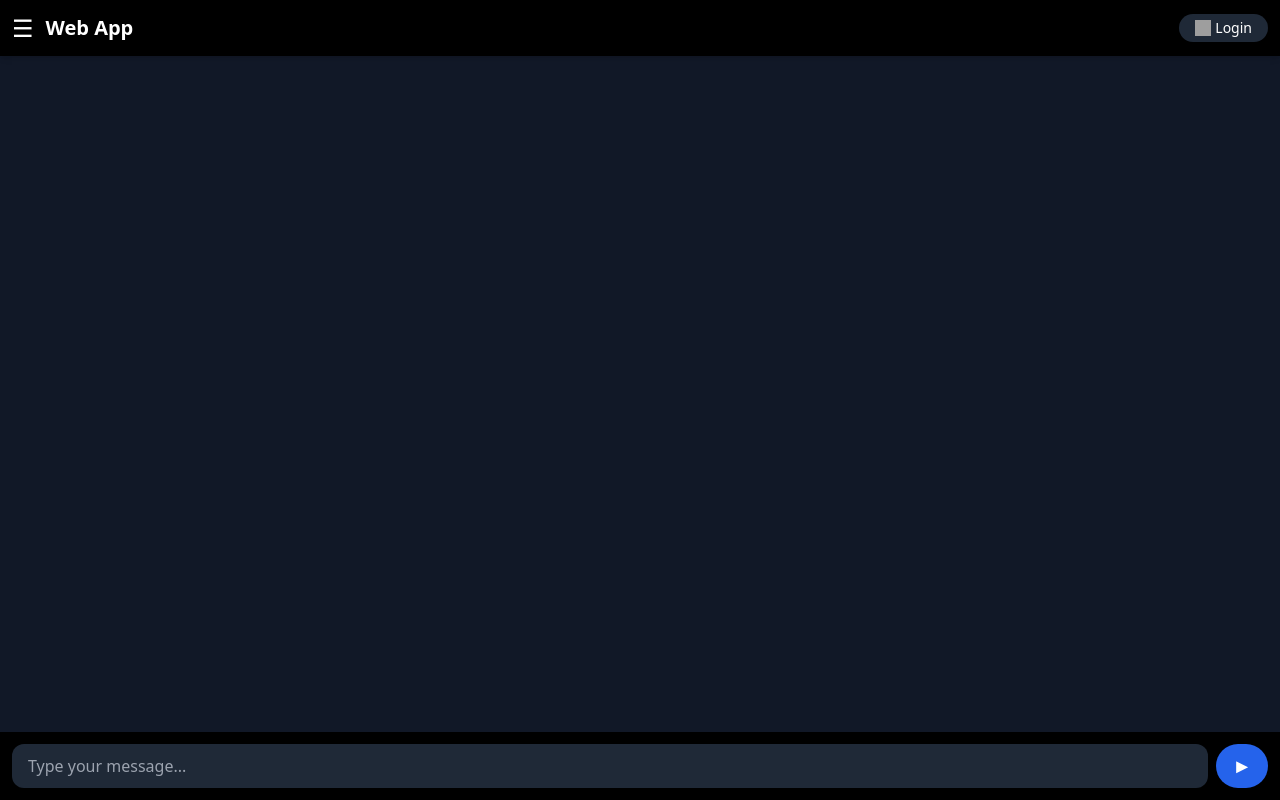
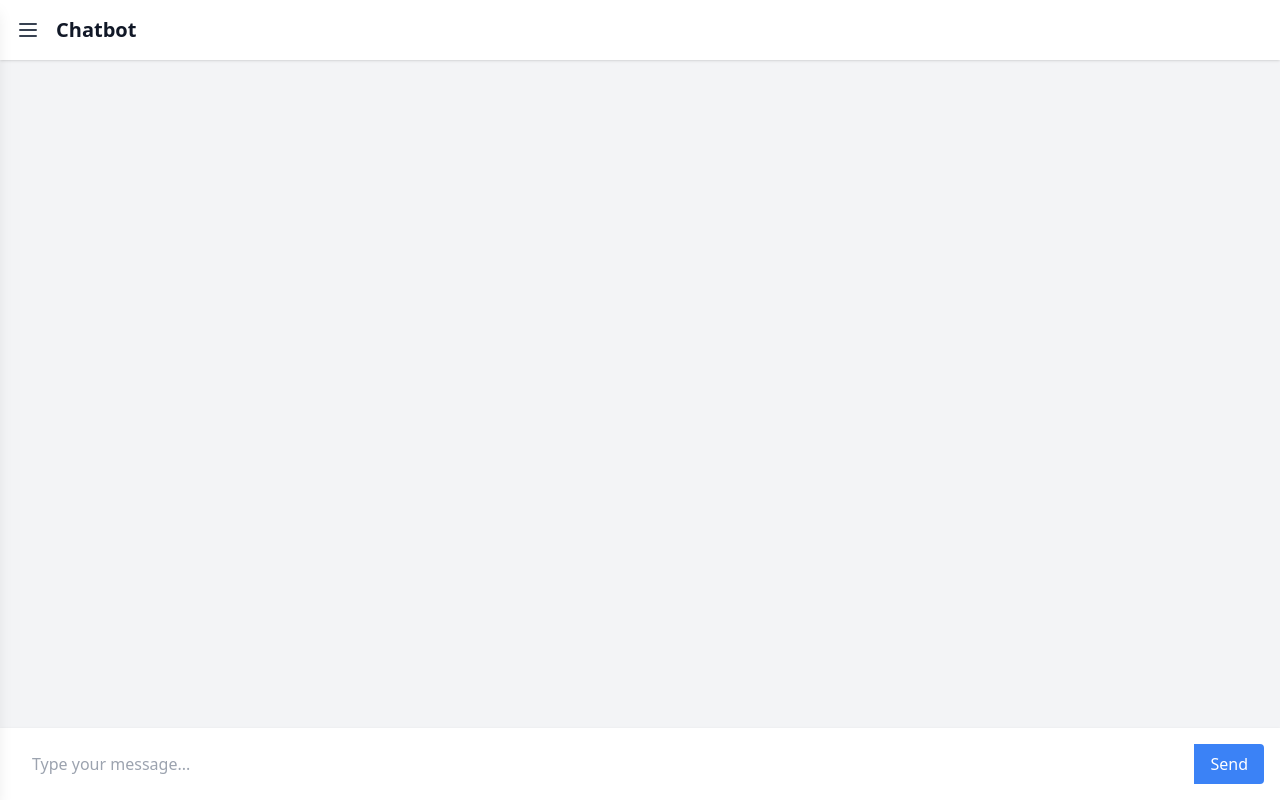
Before and after one commit to 0pixelz/Chatbot-web-app, a Flask app: template templates/chat.html in a window 1280 px wide. Run offline with Flask 3, Linux system fonts and the light colour scheme; the template is opened without the code that fills it, so the values that code supplies are empty; parts of the project's set-up code (start-up, migrations or seed data) failed here and were passed over; some libraries are stand-ins or nearby versions; grey boxes are pictures that could not be loaded.

Commit message:
Update chat.html

```diff
--- a/templates/chat.html
+++ b/templates/chat.html
@@ -1,113 +1,103 @@
 <!DOCTYPE html>
 <html lang="en">
 <head>
-  <meta charset="UTF-8" />
-  <title>Chat with AI</title>
-  <meta name="viewport" content="width=device-width, initial-scale=1.0" />
+  <meta charset="UTF-8">
+  <title>Chatbot</title>
+  <meta name="viewport" content="width=device-width, initial-scale=1.0">
   <script src="https://cdn.tailwindcss.com"></script>
-  <style>
-    html, body { height: 100%; }
-    .typing::after {
-      content: "_";
-      animation: blink 1s step-start infinite;
-    }
-    @keyframes blink {
-      50% { opacity: 0; }
-    }
-  </style>
-  <script>
-    function scrollToBottom() {
-      const container = document.getElementById("messages");
-      if (!container.classList.contains("scroll-lock")) {
-        container.scrollTop = container.scrollHeight;
-      }
-    }
-    let autoScroll = true;
-    function handleScroll() {
-      const container = document.getElementById("messages");
-      const atBottom = container.scrollTop + container.clientHeight >= container.scrollHeight - 10;
-      container.classList.toggle("scroll-lock", !atBottom);
-    }
-    window.onload = scrollToBottom;
-  </script>
 </head>
-<body class="bg-gray-900 text-white flex flex-col h-screen">
+<body class="bg-gray-100 dark:bg-gray-900 text-gray-900 dark:text-white min-h-screen flex flex-col">
 
-  <header class="bg-black p-3 flex justify-between items-center shadow-md">
-    <div class="flex items-center space-x-3">
+  <!-- Top Bar -->
+  <div class="flex items-center justify-between p-4 bg-white dark:bg-gray-800 shadow">
+    <div class="flex items-center">
+      <button id="menu-button" class="mr-4 focus:outline-none">
+        <svg class="w-6 h-6 text-gray-700 dark:text-white" fill="none" stroke="currentColor" viewBox="0 0 24 24">
+          <path stroke-linecap="round" stroke-linejoin="round" stroke-width="2"
+            d="M4 6h16M4 12h16M4 18h16" />
+        </svg>
+      </button>
+      <h1 class="text-xl font-semibold">Chatbot</h1>
+    </div>
+    {% if session.get('user_email') %}
     <div class="relative">
-        <button onclick="toggleMenu()" class="text-white text-2xl">&#9776;</button>
-        <div id="menu" class="hidden absolute bg-white text-black rounded shadow mt-2 z-50 w-40">
-          <form action="/clear" method="post"><button class="block w-full text-left px-4 py-2 hover:bg-gray-200">Clear Chat</button></form>
-          <a href="/settings" class="block px-4 py-2 hover:bg-gray-200">Settings</a>
+      <button id="avatar-button" class="focus:outline-none">
+        {% if session.get('user_picture') %}
+          <img src="{{ session['user_picture'] }}" class="w-10 h-10 rounded-full" alt="User">
+        {% else %}
+          <div class="w-10 h-10 bg-gray-400 rounded-full flex items-center justify-center text-white">
+            {{ session['user_name'][0]|upper }}
+          </div>
+        {% endif %}
+      </button>
+      <div id="dropdown" class="hidden absolute right-0 mt-2 w-48 bg-white dark:bg-gray-700 rounded shadow-md">
+        <form method="POST" action="/logout">
+          <button type="submit" class="block w-full text-left px-4 py-2 hover:bg-gray-100 dark:hover:bg-gray-600">Logout</button>
+        </form>
+        <a href="/settings" class="block px-4 py-2 hover:bg-gray-100 dark:hover:bg-gray-600">Settings</a>
+        <form method="POST" action="/delete_account">
+          <button type="submit" class="block w-full text-left px-4 py-2 hover:bg-red-100 dark:hover:bg-red-600 text-red-600 dark:text-red-300">Delete Account</button>
+        </form>
       </div>
     </div>
-      <h1 class="text-xl font-bold">Web App</h1>
+    {% endif %}
   </div>
-    <div class="relative">
-      {% if session.get('user_email') %}
-        <button onclick="toggleProfile()" class="w-8 h-8 rounded-full overflow-hidden">
-          <img src="{{ session['user_picture'] }}" alt="avatar" class="w-full h-full object-cover" />
-        </button>
-        <div id="profileMenu" class="hidden absolute right-0 bg-white text-black rounded shadow mt-2 z-50 w-48">
-          <div class="px-4 py-2 border-b text-sm">{{ session['user_email'] }}</div>
-          <a href="/settings" class="block px-4 py-2 hover:bg-gray-200 text-sm">Account Settings</a>
-          <form action="/logout" method="post">
-            <button class="w-full text-left px-4 py-2 hover:bg-gray-200 text-sm">Logout</button>
+
+  <!-- Sidebar (hidden by default) -->
+  <div id="sidebar" class="fixed top-0 left-0 h-full w-64 bg-white dark:bg-gray-800 shadow-lg transform -translate-x-full transition-transform">
+    <div class="flex flex-col h-full">
+      <div class="p-4 flex justify-between items-center border-b border-gray-200 dark:border-gray-700">
+        <h2 class="text-lg font-semibold">Conversations</h2>
+        <form action="/new_conversation" method="POST">
+          <button type="submit" class="text-blue-500 hover:text-blue-700">+ New</button>
         </form>
       </div>
-      {% else %}
-        <a href="/login" class="rounded-full bg-gray-800 text-white px-4 py-1 text-sm hover:bg-gray-700 flex items-center gap-1">
-          <img src="https://www.gstatic.com/firebasejs/ui/2.0.0/images/auth/google.svg" class="w-4 h-4"> Login
-        </a>
-      {% endif %}
+      <div class="flex-1 overflow-y-auto">
+        {% for cid, convo in conversations.items() %}
+          <div class="{% if cid == current_convo_id %}bg-gray-200 dark:bg-gray-700{% endif %} p-3">
+            <form method="POST" action="/chat">
+              <input type="hidden" name="switch_conversation" value="{{ cid }}">
+              <button class="w-full text-left truncate">{{ convo.title }}</button>
+            </form>
           </div>
-  </header>
-
-  <main id="messages" class="flex-1 overflow-y-auto px-4 py-2" onscroll="handleScroll()">
-    {% for m in history %}
-      <div class="mb-3 flex {{ 'justify-end' if m.role == 'user' else 'justify-start' }}">
-        <div class="max-w-[80%] rounded-2xl px-4 py-2 {{ 'bg-blue-600 text-white' if m.role == 'user' else 'bg-gray-800 text-gray-100' }}">
-          <div>{{ m.content }}</div>
-          <div class="text-xs text-gray-400 mt-1">{{ m.time }}</div>
+        {% endfor %}
       </div>
     </div>
+  </div>
+
+  <!-- Chat Area -->
+  <div class="flex-1 p-6 overflow-y-auto">
+    <div class="space-y-4">
+      {% for m in history %}
+        <div class="p-3 rounded {{ 'bg-blue-100 dark:bg-blue-900' if m.role == 'user' else 'bg-gray-200 dark:bg-gray-700' }}">
+          <strong>{{ 'You' if m.role == 'user' else 'Bot' }}:</strong> {{ m.content }}
+          <div class="text-sm text-gray-500 mt-1">{{ m.time }}</div>
+        </div>
       {% endfor %}
-    {% if reply %}
-      <div class="mb-3 flex justify-start">
-        <div class="max-w-[80%] rounded-2xl px-4 py-2 bg-gray-800 text-gray-100 typing" id="aiReply">
-          <span id="aiText"></span>
     </div>
   </div>
-      <script>
-        const fullReply = `{{ reply | replace('\n', '\\n') }}`;
-        const span = document.getElementById("aiText");
-        let i = 0;
-        function typeNextChar() {
-          if (i < fullReply.length) {
-            span.textContent += fullReply.charAt(i);
-            i++;
-            scrollToBottom();
-            setTimeout(typeNextChar, 20);
-          }
-        }
-        typeNextChar();
-      </script>
-    {% endif %}
-  </main>
 
-  <form method="post" class="bg-black p-3 flex gap-2 fixed bottom-0 w-full">
-    <input name="message" autofocus autocomplete="off" placeholder="Type your message..." class="flex-1 px-4 py-2 rounded-xl bg-gray-800 text-white focus:outline-none">
-    <button type="submit" class="bg-blue-600 text-white px-4 py-2 rounded-full text-xl hover:bg-blue-700 transition">&#9658;</button>
+  <!-- Input Bar -->
+  <form method="POST" class="p-4 bg-white dark:bg-gray-800 shadow flex">
+    <input name="message" required autocomplete="off" class="flex-1 rounded-l px-4 py-2 focus:outline-none dark:bg-gray-700" placeholder="Type your message...">
+    <button type="submit" class="bg-blue-500 hover:bg-blue-600 text-white rounded-r px-4 py-2">Send</button>
   </form>
 
   <script>
-    function toggleMenu() {
-      document.getElementById("menu").classList.toggle("hidden");
-    }
-    function toggleProfile() {
-      document.getElementById("profileMenu").classList.toggle("hidden");
-    }
+    // Hamburger menu toggle
+    const menuButton = document.getElementById('menu-button');
+    const sidebar = document.getElementById('sidebar');
+    menuButton.addEventListener('click', () => {
+      sidebar.classList.toggle('-translate-x-full');
+    });
+
+    // Avatar dropdown toggle
+    const avatarButton = document.getElementById('avatar-button');
+    const dropdown = document.getElementById('dropdown');
+    avatarButton.addEventListener('click', () => {
+      dropdown.classList.toggle('hidden');
+    });
   </script>
+
 </body>
 </html>
```
Lines whose indentation alone changed are shown as unchanged.
